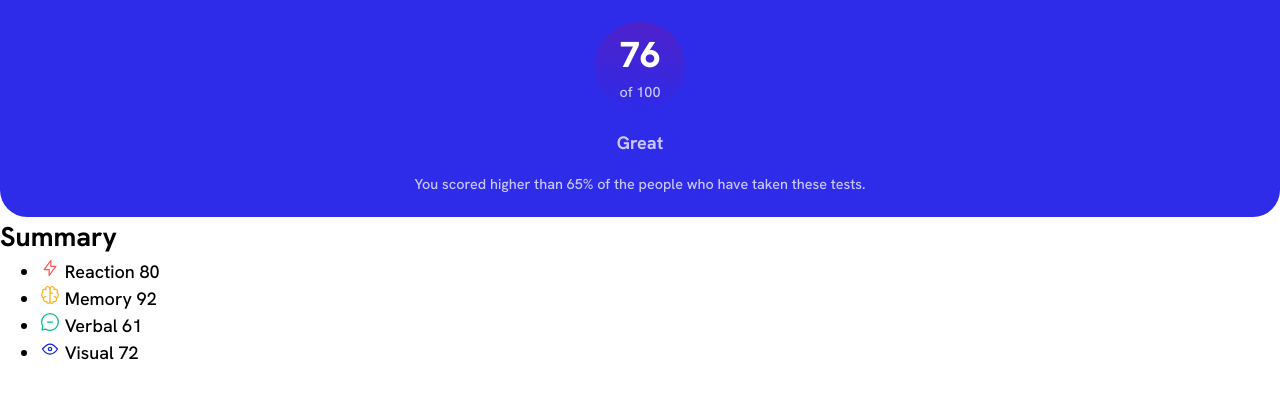
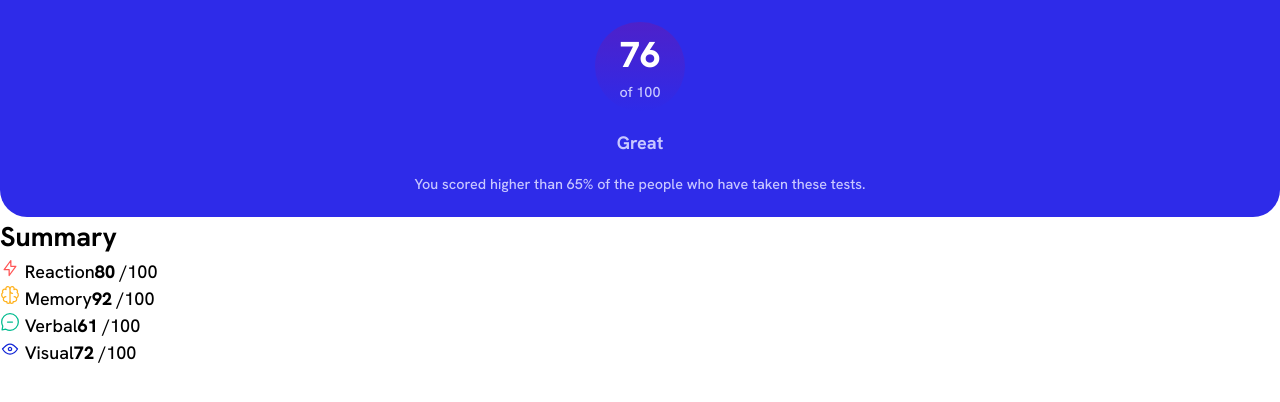
Before and after one commit to samoina/results-summary-component-reactjs, a React (Vite) app: page / in a window 1280 px wide. Shown: the top 402 px of the page. Built offline with nearby package versions, Linux system fonts and the light colour scheme.

Commit message:
Add classNames dynamically to the ScoreSummary component

```diff
--- a/src/App.jsx
+++ b/src/App.jsx
@@ -6,7 +6,7 @@ function App() {
 	return (
 		<main>
 			<Result className="main__result" />
-			<Summary />
+			<Summary className="main__summary" />
 		</main>
 	);
 }
--- a/src/ScoreSummary.jsx
+++ b/src/ScoreSummary.jsx
@@ -1,13 +1,24 @@
-const ScoreSummary = ({ icon }) => {
+const ScoreSummary = ({ imgSrc, category, score }) => {
 	return (
-		<div>
+		<div
+			className={`main__summary--div ${
+				category === 'Reaction'
+					? 'main__summary--reaction'
+					: category === 'Memory'
+					? 'main__summary--memory'
+					: category === 'Verbal'
+					? 'main__summary--verbal'
+					: 'main__summary--visual'
+			}`}
+		>
 			<p>
-				<img src={icon} alt="" />
-				Reaction
+				<img src={imgSrc} />
+				<span className="summary__score">
+					{' '}
+					{category}
+					<b className="extra-bold summary__score--percent">{score}</b> /100
+				</span>
 			</p>
-			<span class="summary__score">
-				<b class="extra-bold summary__score--percent">30</b> / 100
-			</span>
 		</div>
 	);
 };
--- a/src/Summary.jsx
+++ b/src/Summary.jsx
@@ -3,6 +3,7 @@ import icon1 from './assets/images/icon-reaction.svg';
 import icon2 from './assets/images/icon-memory.svg';
 import icon3 from './assets/images/icon-verbal.svg';
 import icon4 from './assets/images/icon-visual.svg';
+import ScoreSummary from './ScoreSummary';
 
 const Summary = () => {
 	const [data, setData] = useState([]);
@@ -34,13 +35,13 @@ const Summary = () => {
 		<div>
 			<h2>Summary</h2>
 
-			<ul>
-				{data.map((object, index) => (
-					<li key={index}>
-						<img src={icons[index]} /> {object.category} {object.score}
-					</li>
-				))}
-			</ul>
+			{data.map((object, index) => (
+				<ScoreSummary
+					imgSrc={icons[index]}
+					category={object.category}
+					score={object.score}
+				/>
+			))}
 		</div>
 	);
 };
```
Also changed, not shown: 1 other file (tests, documents, lock files or other folders).
